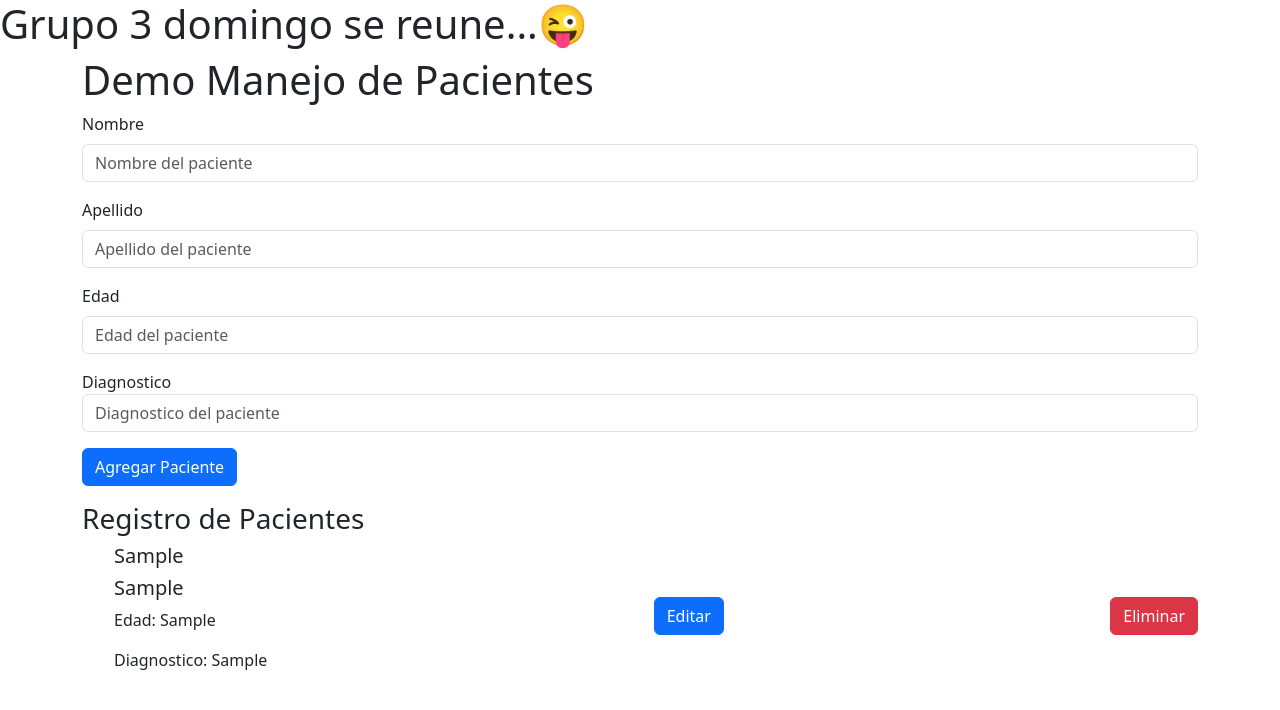
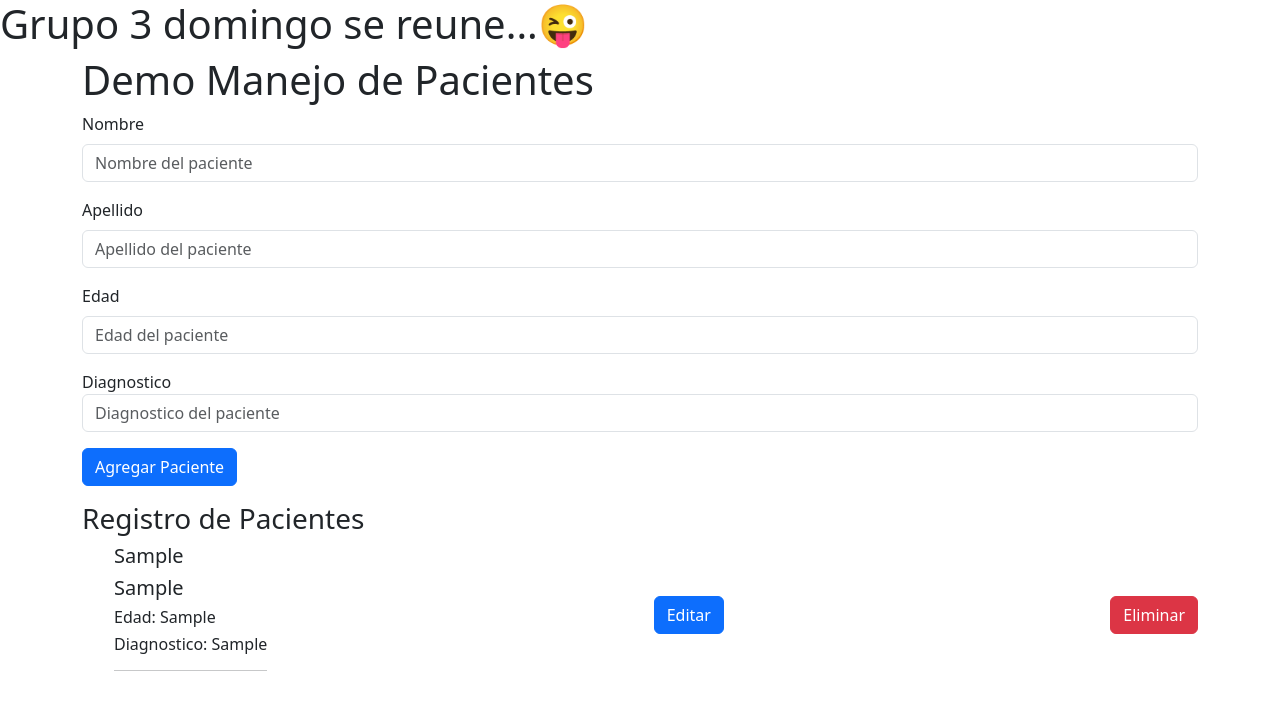
Before and after one commit to Cris7ian-tech/HISTORIAS-MEDICAS---Grupo-3, a React (Vite) app: page / in a window 1280 px wide. Both pictures are taken after typing "Sample", "Sample", "Sample", "Sample" into the empty fields and a click on the button "Agregar Paciente". Shown: the top 710 px of the page. Built offline with nearby package versions, Linux system fonts and the light colour scheme.

Commit message:
funciona boton editar

```diff
--- a/package.json
+++ b/package.json
@@ -11,6 +11,7 @@
   },
   "dependencies": {
     "bootstrap": "^5.3.3",
+    "prop-types": "^15.8.1",
     "react": "^18.3.1",
     "react-dom": "^18.3.1"
   },
--- a/src/components/PacienteItem.jsx
+++ b/src/components/PacienteItem.jsx
@@ -1,17 +1,21 @@
 
 
 const PacienteItem = ( {paciente, editarPaciente}) => {
+
+
+
   return (
     <li className="list-group-item d-flex justify-content-between align-items-center">
     <div>
       <h5>{paciente.name}</h5>
       <h5>{paciente.apellido}</h5>
 
-      <p>Edad: {paciente.edad}</p>
-      <p>Diagnostico: {paciente.diagnostico}</p>
+      <h6>Edad: {paciente.edad}</h6>
+      <h6>Diagnostico: {paciente.diagnostico}</h6>
+      <hr />
     </div>
 
-      <button className="btn btn-primary" onClick={() => editarPaciente(paciente)}>Editar</button>
+      <button className="btn btn-primary" onClick={editarPaciente}>Editar</button>
       <button className="btn btn-danger">Eliminar</button>
 
     </li>
```
Also changed, not shown: src/components/PacientesForm.jsx (+7 -1 lines), src/pages/Inicio.jsx (+10 -0 lines), 1 other file (tests, documents, lock files or other folders).
